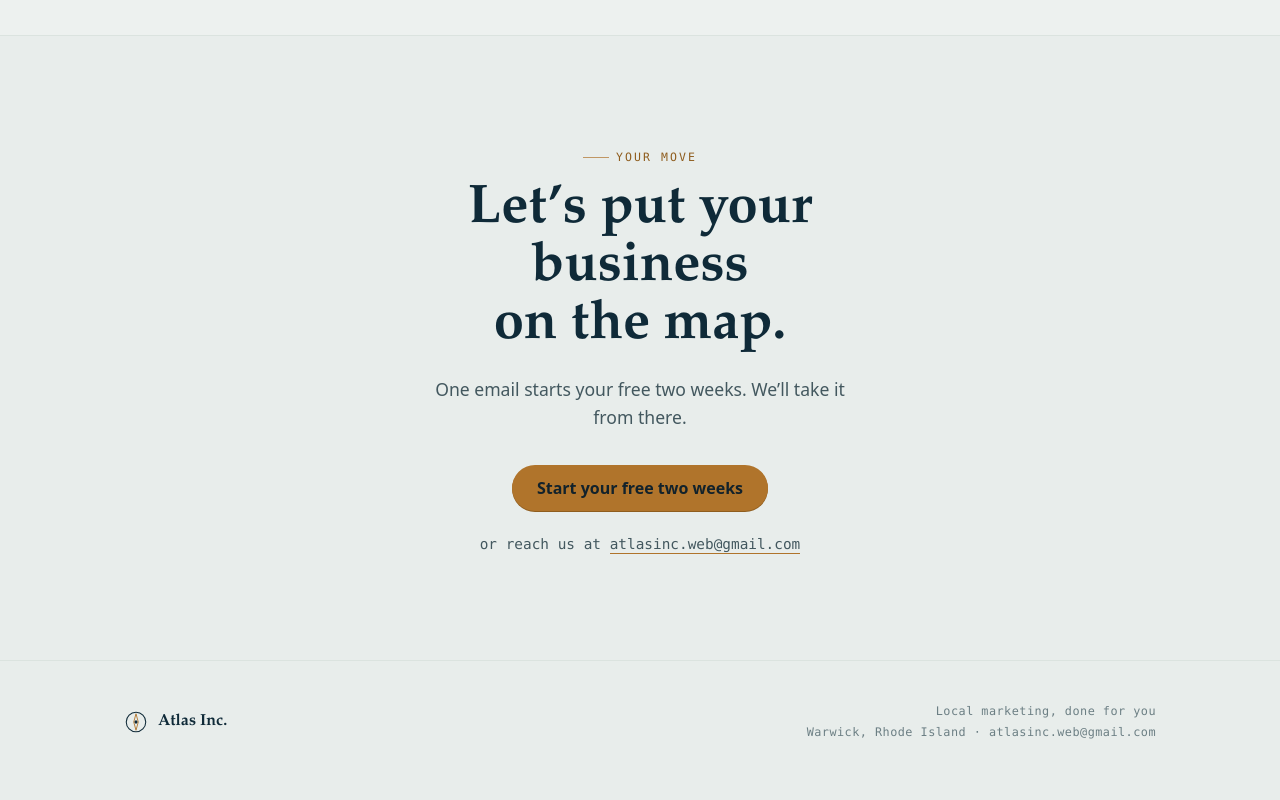
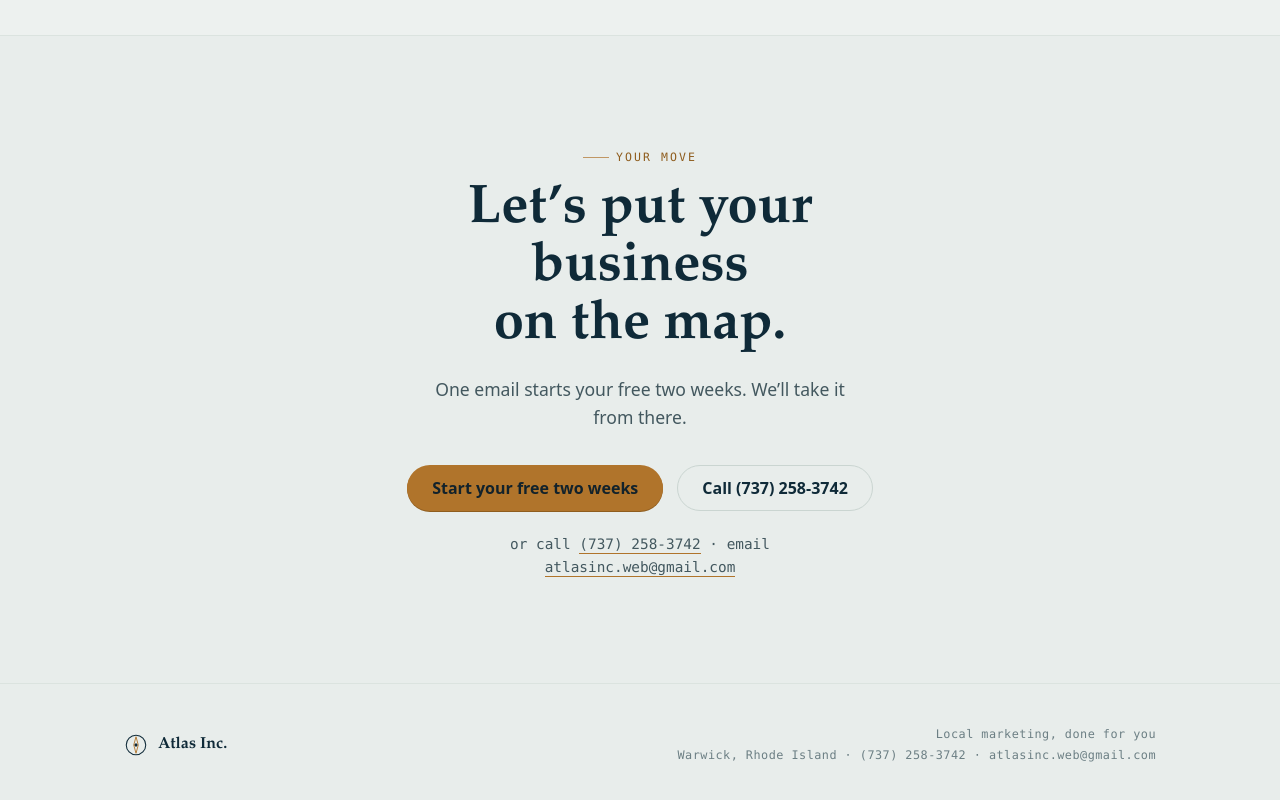
Before and after one commit to AtlasIncWeb/atlasincweb.github.io, a plain HTML site: page index.html in a window 1280 px wide. Shown: the part 4721-5521 px from the top of the page. Drawn offline with Linux system fonts and the light colour scheme.

Commit message:
publish Atlas Inc homepage

```diff
--- a/index.html
+++ b/index.html
@@ -505,8 +505,9 @@
       <p>One email starts your free two weeks. We&rsquo;ll take it from there.</p>
       <div class="cta-row">
         <a class="btn btn-primary" href="mailto:atlasinc.web@gmail.com?subject=Free%20two%20weeks%20for%20my%20business&body=Hi%20Atlas%20%E2%80%94%20I%27d%20like%20to%20start%20the%20free%20two%20weeks.%20My%20business%20is%3A">Start your free two weeks</a>
+        <a class="btn btn-ghost" href="tel:+17372583742">Call (737) 258-3742</a>
       </div>
-      <p class="mail">or reach us at <a href="mailto:atlasinc.web@gmail.com">atlasinc.web@gmail.com</a></p>
+      <p class="mail">or call <a href="tel:+17372583742">(737) 258-3742</a> &middot; email <a href="mailto:atlasinc.web@gmail.com">atlasinc.web@gmail.com</a></p>
     </div>
   </section>
 </main>
@@ -523,7 +524,7 @@
     </div>
     <div class="meta">
       Local marketing, done for you<br>
-      Warwick, Rhode Island &middot; atlasinc.web@gmail.com
+      Warwick, Rhode Island &middot; <a href="tel:+17372583742">(737) 258-3742</a> &middot; atlasinc.web@gmail.com
     </div>
   </div>
 </footer>
```
